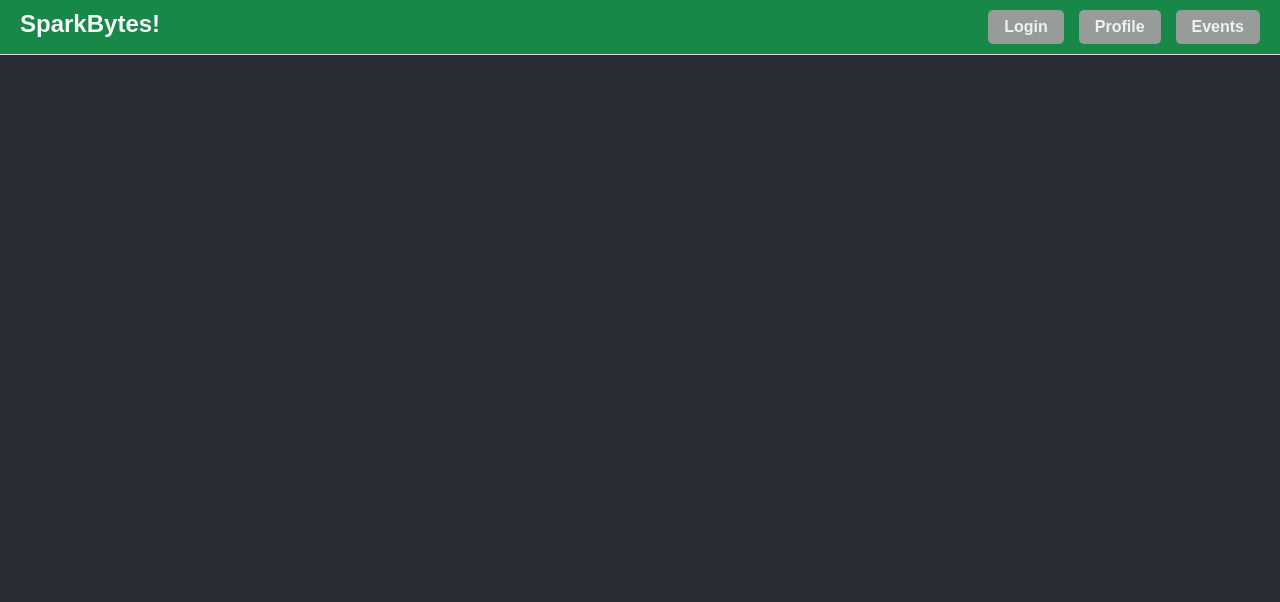
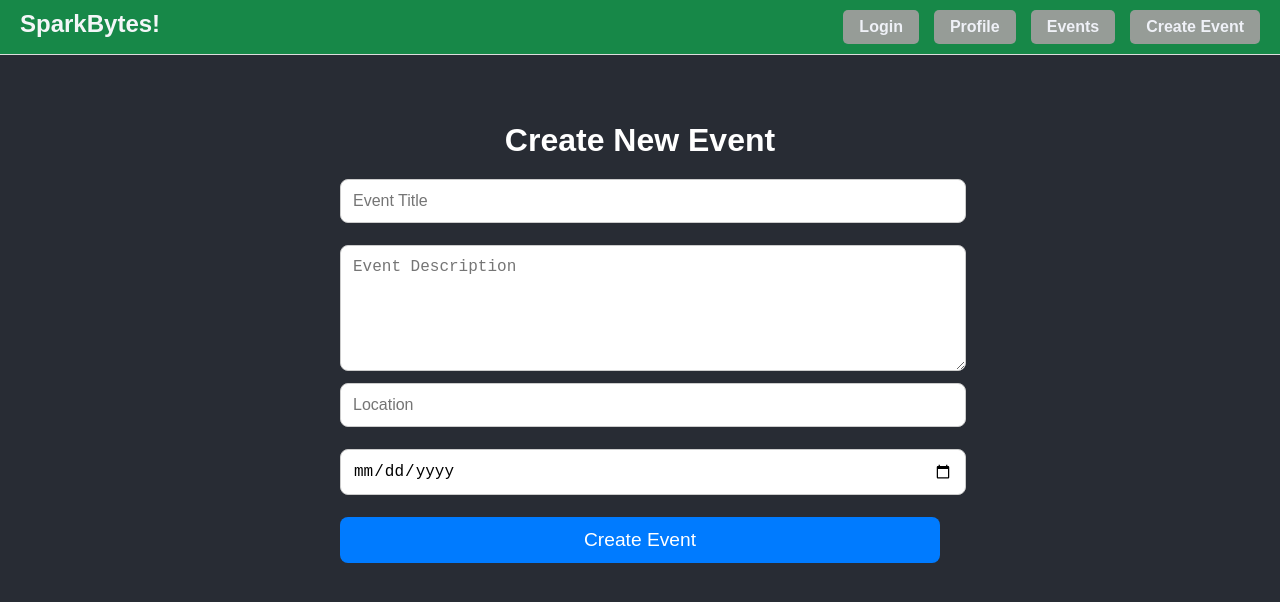
Before and after one commit to stevenltran/CS391-S25, a React (Create React App) app in the folder sparkbytes/: page /createevent in a window 1280 px wide. Shown: the top 602 px of the page. Built offline with nearby package versions, Linux system fonts and the light colour scheme.

Commit message:
Added create event page

```diff
--- a/sparkbytes/src/App.js
+++ b/sparkbytes/src/App.js
@@ -6,6 +6,7 @@ import "./App.css";
 
 import EventList from "./pages/eventlist";
 import Navbar from "./components/Navbar";
+import CreateEvent from "./pages/createevent";
 
 function App() {
   return (
@@ -16,6 +17,7 @@ function App() {
         <Route path="/profile" element={<Profile />} />
         <Route path="/login" element={<Login />} />
         <Route path="/events" element={<EventList />} />
+        <Route path="/createevent" element={<CreateEvent />} />
       </Routes>
     </Router>
   );
--- a/sparkbytes/src/components/Navbar.js
+++ b/sparkbytes/src/components/Navbar.js
@@ -11,6 +11,7 @@ function Navbar() {
         <Link to="/login" className="navbar-button">Login</Link>
         <Link to="/profile" className="navbar-button">Profile</Link>
         <Link to="/events" className="navbar-button">Events</Link>
+        <Link to="/createevent" className="navbar-button">Create Event</Link>
       </div>
     </nav>
   );
--- /dev/null
+++ b/sparkbytes/src/pages/createevent.css
@@ -0,0 +1,47 @@
+.create-event-container {
+    display: flex;
+    flex-direction: column;
+    align-items: center;
+    padding: 40px 20px;
+  }
+
+  .create-event-container h2 {
+    font-size: 2rem;
+    margin-bottom: 20px;
+  }
+
+  .create-event-form {
+    display: flex;
+    flex-direction: column;
+    width: 90%;
+    max-width: 600px;
+    gap: 12px;
+  }
+
+  .create-event-form input,
+  .create-event-form textarea {
+    width: 100%;
+    padding: 12px;
+    border: 1px solid #ccc;
+    border-radius: 8px;
+    font-size: 1rem;
+  }
+
+  .create-event-form textarea {
+    height: 100px;
+  }
+
+  .create-event-form button {
+    background-color: #007bff;
+    color: white;
+    font-size: 1.2rem;
+    border: none;
+    padding: 12px;
+    border-radius: 8px;
+    cursor: pointer;
+    transition: background 0.3s;
+  }
+
+  .create-event-form button:hover {
+    background-color: #0056b3;
+  }
--- /dev/null
+++ b/sparkbytes/src/pages/createevent.js
@@ -0,0 +1,66 @@
+import { useState } from "react";
+import { useNavigate } from "react-router-dom";
+import "./createevent.css";
+
+function CreateEvent() {
+  const navigate = useNavigate();
+  const [formData, setFormData] = useState({
+    title: "",
+    description: "",
+    location: "",
+    date: "",
+  });
+
+  const handleChange = (e) => {
+    setFormData({ ...formData, [e.target.name]: e.target.value });
+  };
+
+  const handleSubmit = (e) => {
+    e.preventDefault();
+
+    // Save event to localStorage for now (temporary storage)
+    const storedEvents = JSON.parse(localStorage.getItem("events")) || [];
+    const updatedEvents = [...storedEvents, formData];
+    localStorage.setItem("events", JSON.stringify(updatedEvents));
+
+    // Redirect to event listing page
+    navigate("/events");
+  };
+
+  return (
+    <div className="create-event-container">
+      <h2>Create New Event</h2>
+      <form onSubmit={handleSubmit} className="create-event-form">
+        <input
+          type="text"
+          name="title"
+          placeholder="Event Title"
+          onChange={handleChange}
+          required
+        />
+        <textarea
+          name="description"
+          placeholder="Event Description"
+          onChange={handleChange}
+          required
+        />
+        <input
+          type="text"
+          name="location"
+          placeholder="Location"
+          onChange={handleChange}
+          required
+        />
+        <input
+          type="date"
+          name="date"
+          onChange={handleChange}
+          required
+        />
+        <button type="submit">Create Event</button>
+      </form>
+    </div>
+  );
+}
+
+export default CreateEvent;
```
